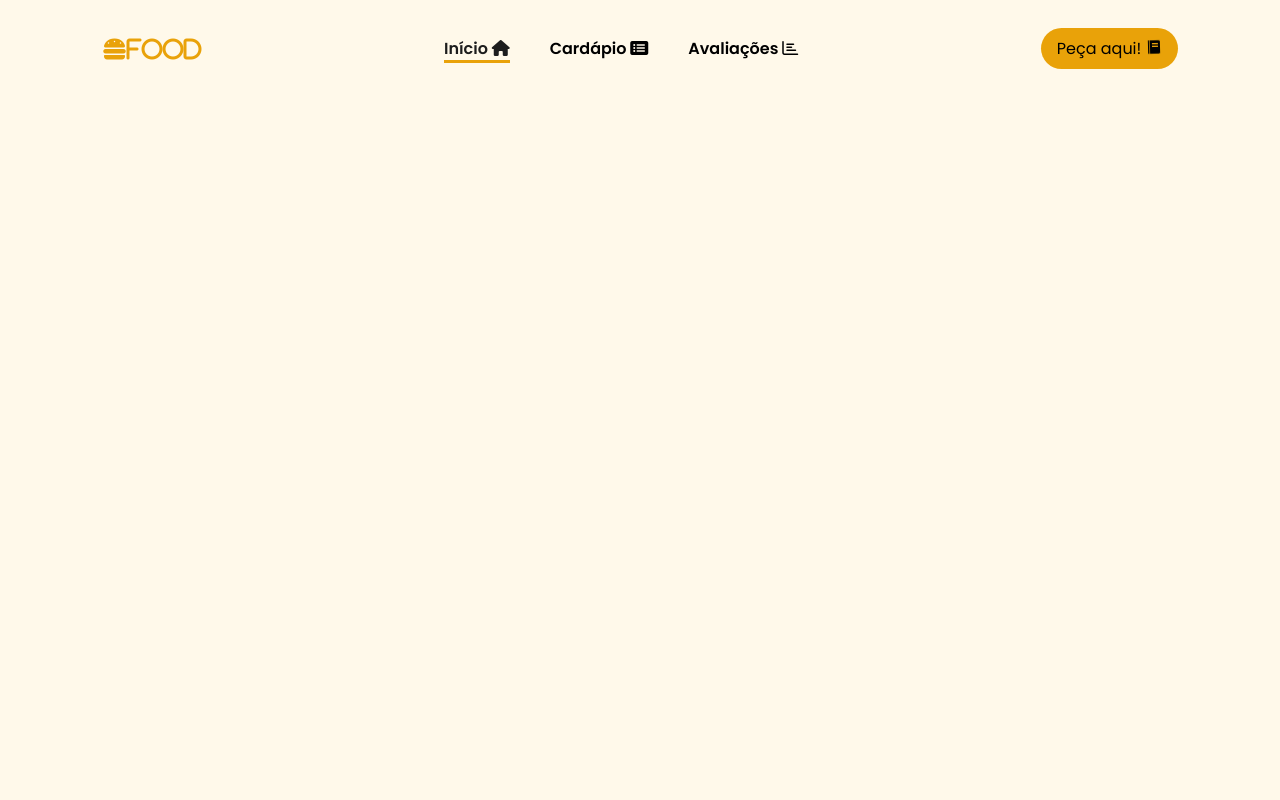
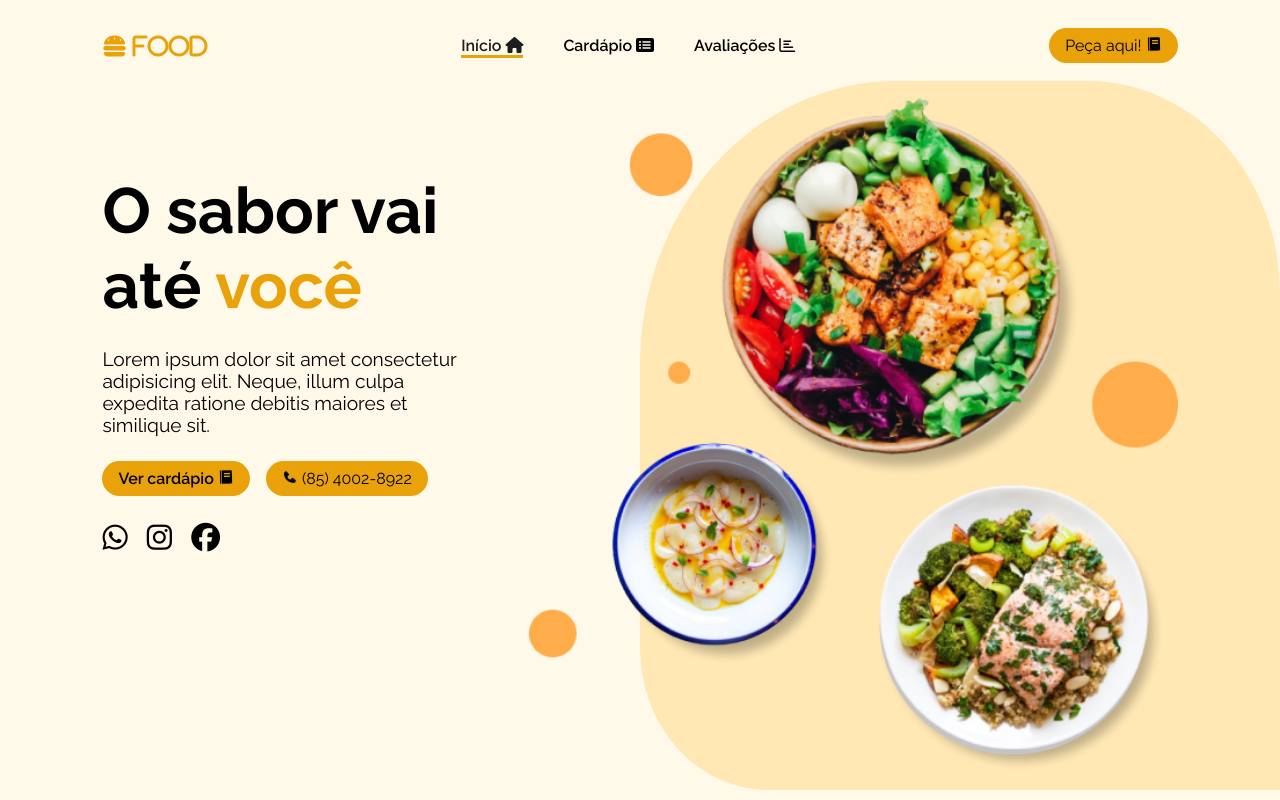
Before and after one commit to luismrtns/landing-page-responsiva, a plain HTML site: page index.html in a window 1280 px wide. Drawn offline with nearby package versions, Linux system fonts and the light colour scheme.

Commit message:
terminei a home principal

```diff
--- a/css/estilo.css
+++ b/css/estilo.css
@@ -1,10 +1,10 @@
-@import url('https://fonts.googleapis.com/css2?family=Poppins:ital,wght@0,100;0,200;0,300;0,400;0,500;0,600;0,700;0,800;0,900;1,100;1,200;1,300;1,400;1,500;1,600;1,700;1,800;1,900&display=swap');
+@import url('https://fonts.googleapis.com/css2?family=Raleway:ital,wght@0,100..900;1,100..900&display=swap');
 
 *{
   padding: 0;
   margin: 0;
   box-sizing: border-box;
-  font-family: 'Poppins', sans-serif;
+  font-family: 'Raleway', sans-serif;
   list-style: none;
   text-decoration: none;
 }
@@ -60,7 +60,7 @@ header{
 
 .btn-default:hover{
   background-color: black;
-  color: #bd8610;
+  color: #eda814;
 }
 
 .mobile-btn{
@@ -79,3 +79,80 @@ header{
   color: #1d1d1d;
   border-bottom: 3px solid #e9a209;
 }
+
+section{
+  padding: 28px 8%;
+}
+
+#home{
+  display: flex;
+  min-height: calc(100vh - 91px);
+  position: relative;
+}
+
+#home span{
+  color: #e9a209;
+}
+
+#cta{
+  width: 35%;
+  display: flex;
+  flex-direction: column;
+  gap: 25px;
+  margin-top: 5%;
+}
+
+#cta h1{
+  font-size: 4rem;
+}
+
+#cta p{
+  font-size: 1.2rem;
+}
+
+#cta-btns{
+  display: flex;
+  gap: 1rem;
+  align-items: center;
+  font-weight: 600;
+}
+
+.social-media-btn{
+  display: flex;
+  gap: 1.2rem;
+  font-size: 1.8rem;
+}
+
+.social-media-btn a{
+  color: black;
+  transition: all .3s ease-out;
+}
+
+.social-media-btn a:hover{
+  color: #edba4c;
+  font-size: 2rem;
+}
+
+#banner{
+  display: flex;
+  align-items: start;
+  justify-content: end;
+  width: 70%;
+  margin-top: -2rem;
+}
+
+#banner img{
+  height: 100%;
+  width: fit-content;
+}
+
+.shape{
+  background-color: #ffe8b4;
+  width: 50%;
+  height: 100%;
+  position: absolute;
+  border-radius: 40% 30% 0% 20%;
+  top: -10px;
+  right: 0;
+  z-index: -1;
+}
--- a/index.html
+++ b/index.html
@@ -14,7 +14,7 @@
 <body>
   <header>
     <nav id="navBar">
-      <i id="nav-logo" class="fa-solid fa-burger">FOOD</i>
+      <i id="nav-logo" class="fa-solid fa-burger"> FOOD</i>
       <ul id="nav-list">
         <li class="nav-item active"><a href="#inicio">Início <i class="fa-solid fa-house"></i></a></li>
         <li class="nav-item"><a href="#cardapio">Cardápio <i class="fa-solid fa-rectangle-list"></i></a></li>
@@ -35,5 +35,32 @@
       <button id="btn-mobile" class="btn-default">Peça aqui!<i class='bx bxs-food-menu bx-tada'></i></button>
     </div>
   </header>
+  <main id="content">
+    <section id="home">
+      <div class="shape"></div>
+        <div id="cta">
+          <h1>O sabor vai até <span>você</span></h1>
+          <p class="description">
+            Lorem ipsum dolor sit amet consectetur adipisicing elit. Neque, illum culpa expedita ratione debitis maiores et similique sit.
+          </p>
+          <div id="cta-btns">
+            <a href="#" class="btn-default">Ver cardápio <i class='bx bxs-food-menu bx-tada'></i></a>
+            <a href="tel:+555555555" id="btn-tel"><button class="btn-default"><i class='bx bxs-phone bx-tada'></i> (85) 4002-8922</button></a>
+          </div>
+
+          <div class="social-media-btn">
+            <a href="#"><i class="fa-brands fa-whatsapp"></i></a>
+
+            <a href="#"><i class="fa-brands fa-instagram"></i></a>
+
+            <a href="#"><i class="fa-brands fa-facebook"></i></a>
+          </div>
+
+        </div>
+      <div id="banner">
+        <img src="img/hero.png" alt="">
+      </div>
+    </section>
+  </main>
 </body>
 </html>
--- a/script.js
+++ b/script.js
@@ -1,5 +1,6 @@
 $(document).ready(function(){
   $('.mobile-btn').on('click', function(){
     $('#mobile-menu').toggleClass('active')
+    $('.mobile-btn').find('i').toggleClass('fa-x')
   });
 });
```
Also changed, not shown: img/avatar.png (added), img/chef.png (added), img/dish.png (added), img/dish2.png (added), img/dish3.png (added), img/dish4.png (added), img/hero.png (added), img/wave.svg (added).
